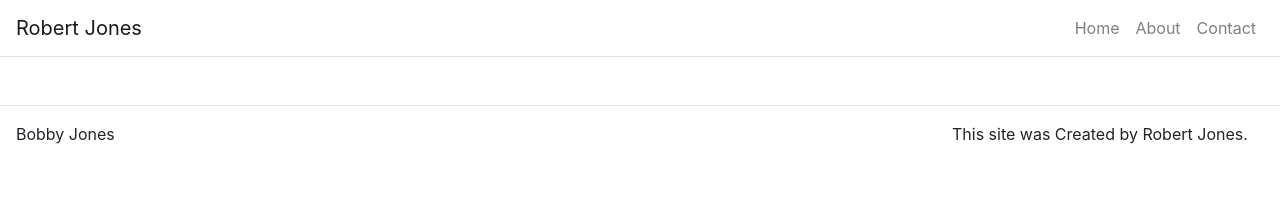
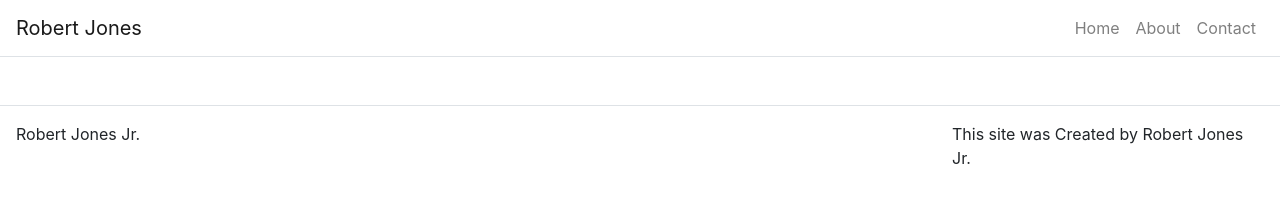
Before and after one commit to jones9682/React-Portfolio, a React (Create React App) app: page /contact in a window 1280 px wide. Shown: the top 220 px of the page. Built offline with nearby package versions, Linux system fonts and the light colour scheme.

Commit message:
updated content

```diff
--- a/src/components/Footer.js
+++ b/src/components/Footer.js
@@ -10,10 +10,10 @@ function Footer() {
             <Container fluid={true}>
                 <Row className="border-top justify-content- between p-3">
                     <Col className="p-0 md={3} sm={12}">
-                        Bobby Jones
+                        Robert Jones Jr.
                     </Col>
                     <Col className="p-0 justify-content-end" md={3}>
-                        This site was Created by Robert Jones.
+                        This site was Created by Robert Jones Jr.
                     </Col>
                 </Row>
             </Container>
```
